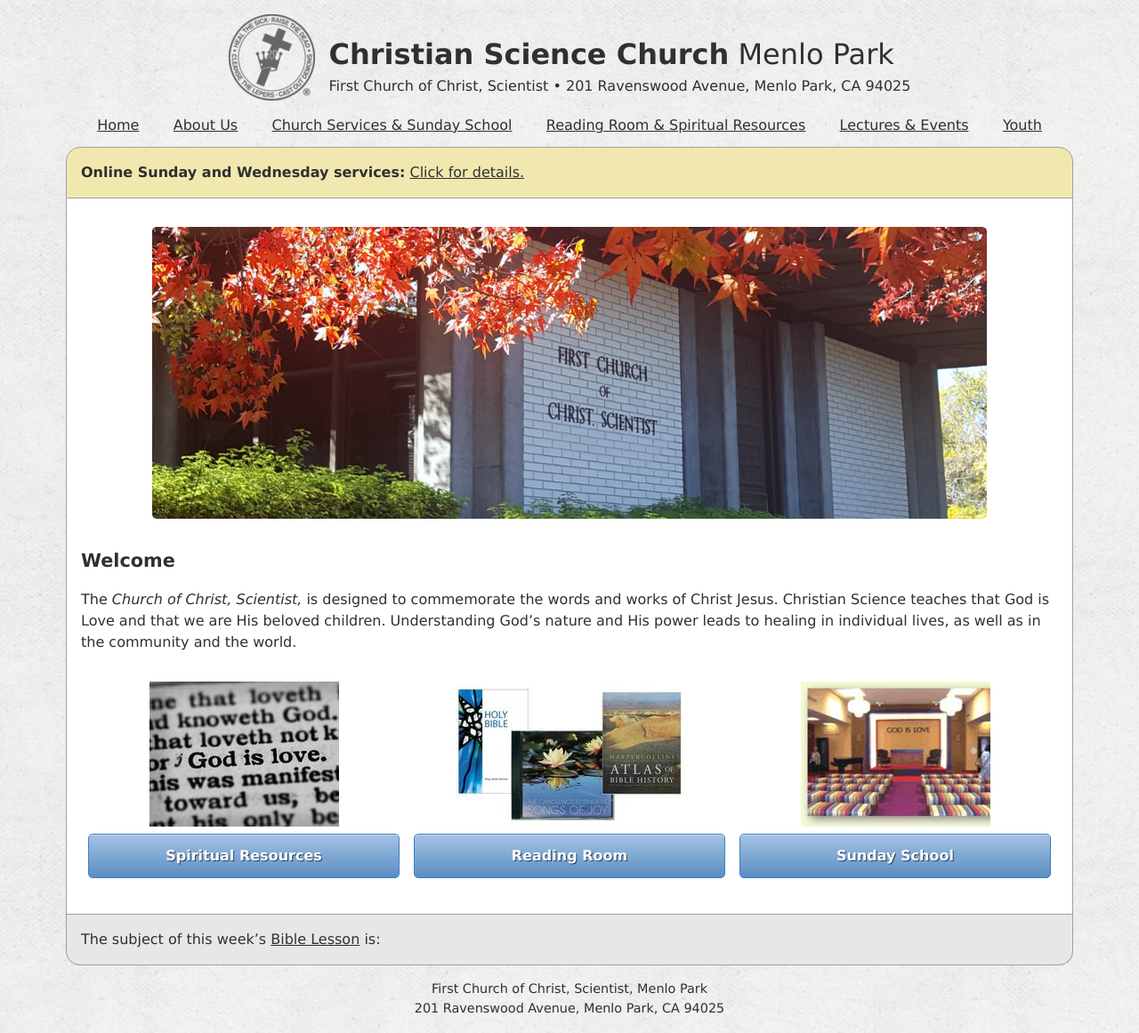
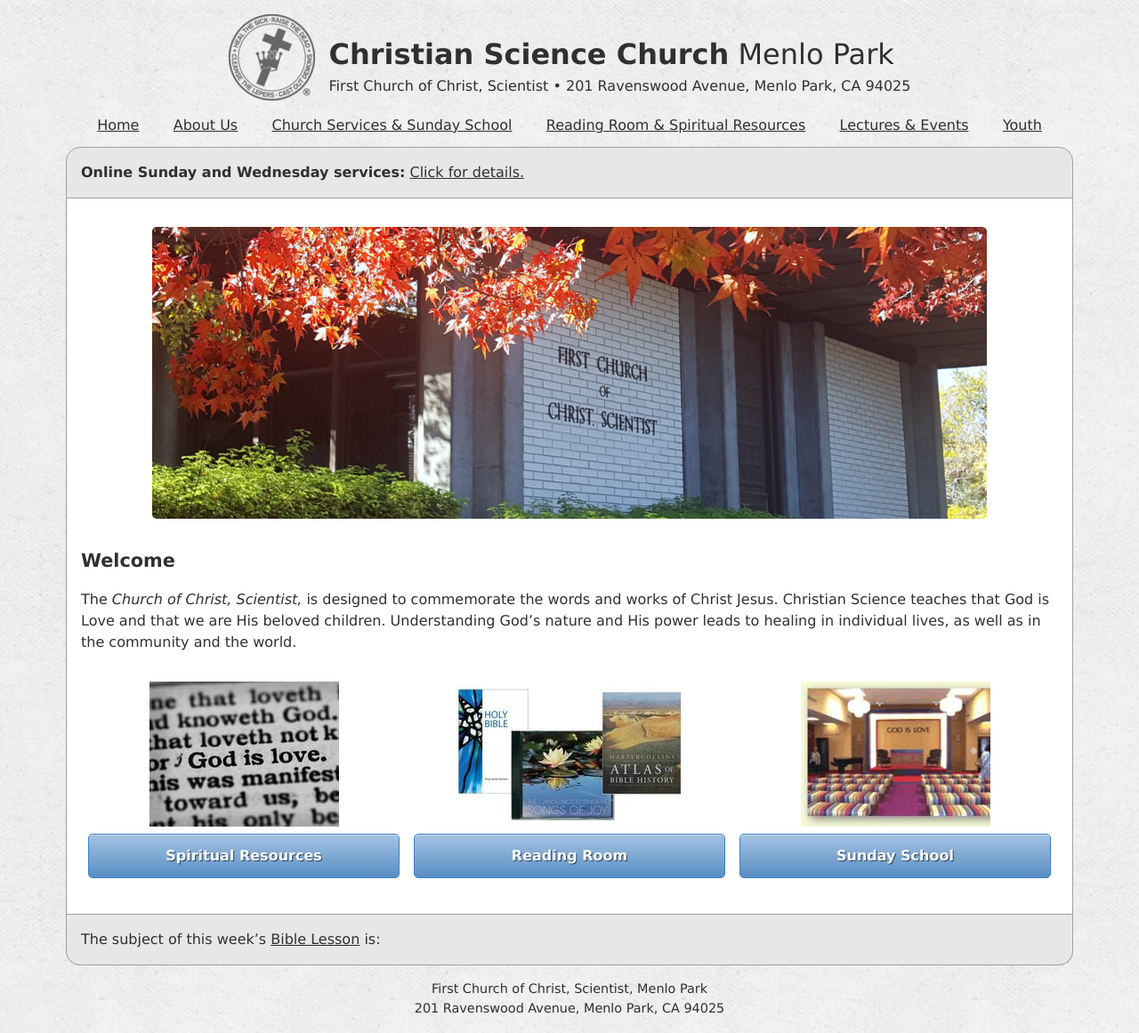
Before and after one commit to kalgynirae/csmenlopark, a Jekyll site: the page built from pages/home.md, in a window 1280 px wide. Shown: the whole page at 89% size. Built offline with Jekyll 4.4.1, drawn with Linux system fonts in a browser that asks for light colours; nearby versions of some CDN libraries; our own code applies the rules of GitHub Pages for plain Markdown files; a script that is not in the unit is left out.

Commit message:
Remove highlight from online services banner

```diff
--- a/_layouts/default.html
+++ b/_layouts/default.html
@@ -15,7 +15,7 @@
 {% include menu.html %}
   <div class=content>
     {% if page.title != "Online Services" %}
-    <aside class="announcement-banner">
+    <aside class="regular-banner">
       <a href="{% link pages/online-services.md %}">
         <strong>Online Sunday and Wednesday services:</strong>
         <span style="text-decoration: underline">Click for details.</span>
--- a/assets/style.sass
+++ b/assets/style.sass
@@ -193,6 +193,9 @@
   @extend .lesson-subject
   background: lighten(desaturate($yellow, 30), 40)
 
+.regular-banner
+  @extend .lesson-subject
+
 .content-and-sidebar
   display: flex
   flex: auto
```
